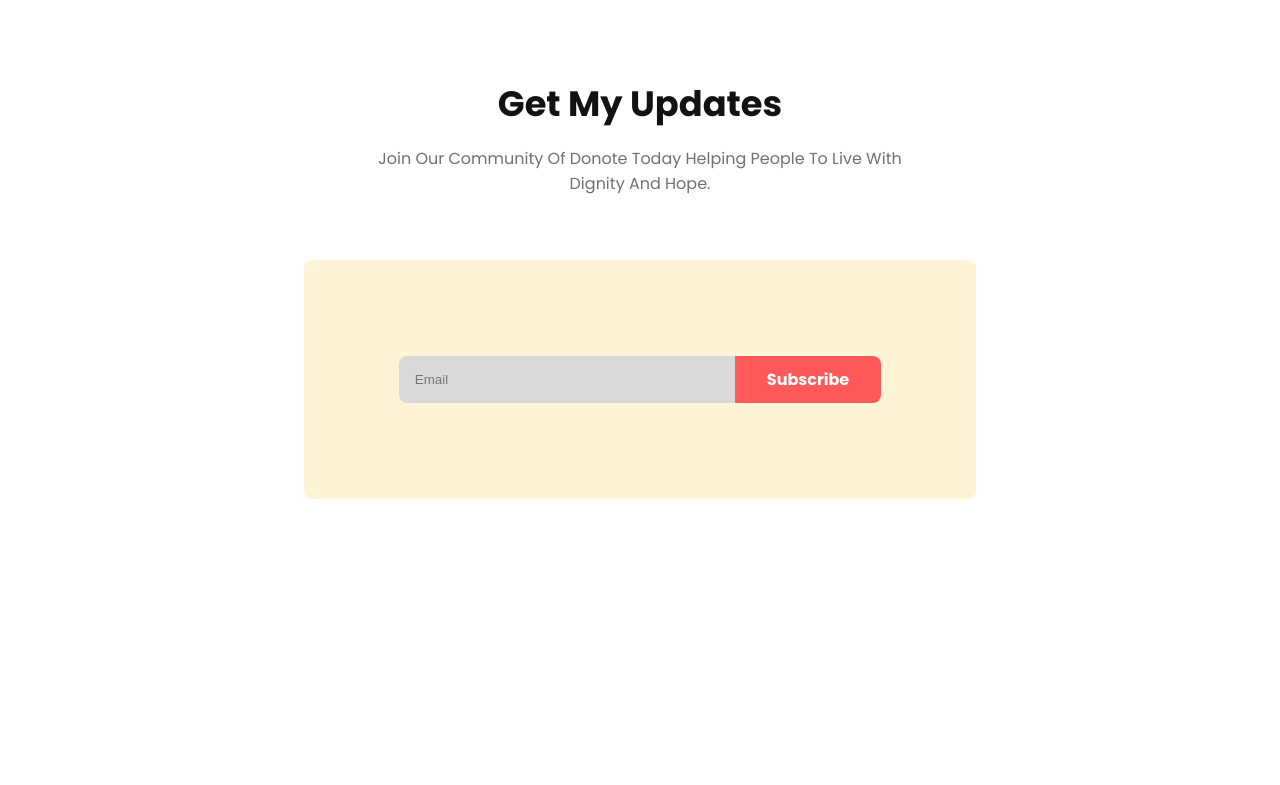
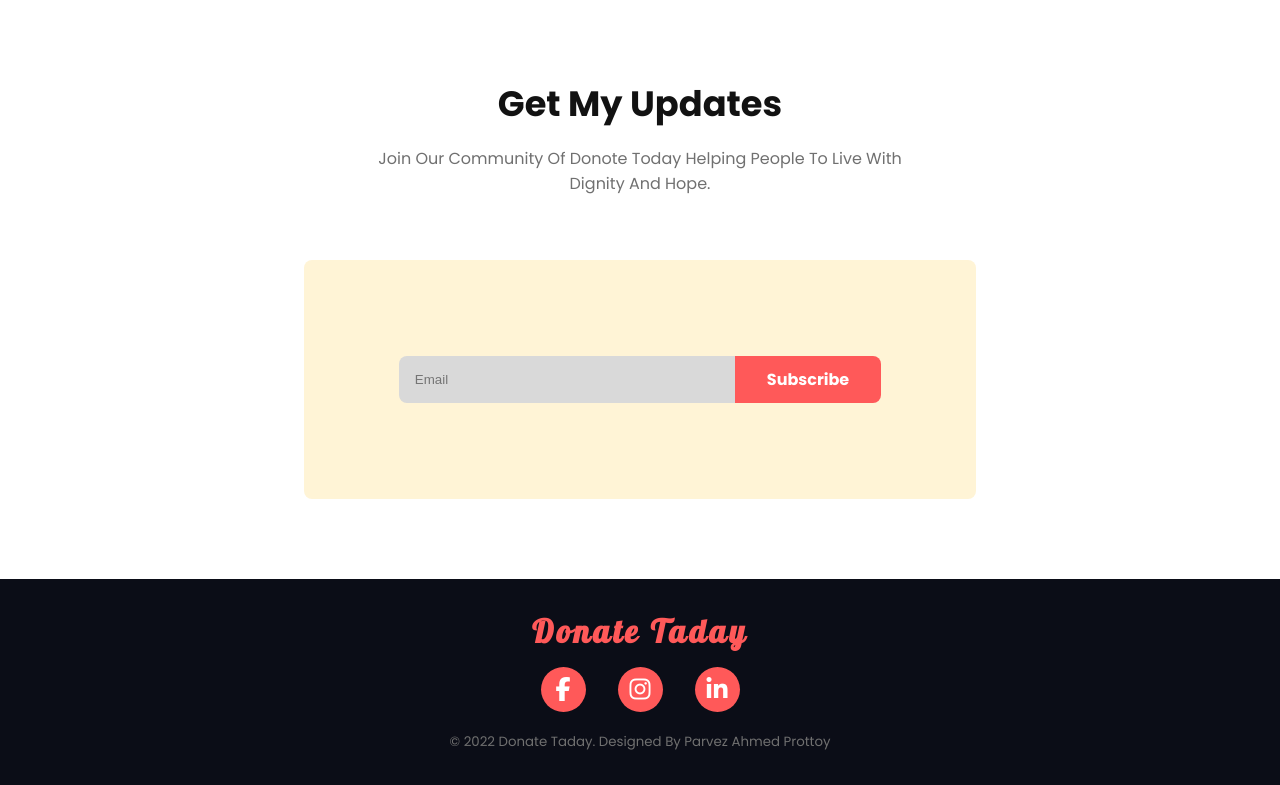
Before and after one commit to parvezahmedweb1/donate-today, a plain HTML site: page index.html in a window 1280 px wide. Shown: the part 1944-2729 px from the top of the page. Before the commit the page ends 2523 px from the top, so only its background shows below. Drawn offline with Linux system fonts and the light colour scheme.

Commit message:
footer section complete

```diff
--- a/index.html
+++ b/index.html
@@ -135,7 +135,7 @@
       </div>
     </section>
     <!-- ! our-plan-section end -->
-    <!-- ! update section start -->
+    <!-- ! update-section start -->
     <section id="update-section" class="mt mb">
       <div class="container">
         <div class="content-header">
@@ -154,6 +154,44 @@
         </div>
       </div>
     </section>
-    <!-- ! update section end -->
+    <!-- ! update-section end -->
+    <!-- ! footer-section start -->
+    <footer id="footer-section">
+      <div class="footer-content">
+        <h3>Donate Taday</h3>
+        <ul class="media-link-list">
+          <li>
+            <a
+              href="https://www.facebook.com/profile.php?id=100081181421557"
+              target="_blank"
+              ><i class="fa-brands fa-facebook-f"></i
+            ></a>
+          </li>
+          <li>
+            <a
+              href="https://www.instagram.com/parvezahmedprottoy/"
+              target="_blank"
+              ><i class="fa-brands fa-instagram"></i
+            ></a>
+          </li>
+          <li>
+            <a
+              href="https://www.linkedin.com/in/parvez-ahmed-prottoy-5680ab238/"
+              target="_blank"
+              ><i class="fa-brands fa-linkedin-in"></i
+            ></a>
+          </li>
+        </ul>
+        <small
+          >&copy; 2022 Donate Taday. Designed By Parvez Ahmed Prottoy</small
+        >
+      </div>
+    </footer>
+    <!-- ! footer-section end -->
+    <!-- ! fontawesome icon -->
+    <script
+      src="https://kit.fontawesome.com/0bea94eb1a.js"
+      crossorigin="anonymous"
+    ></script>
   </body>
 </html>
--- a/style/main.css
+++ b/style/main.css
@@ -31,6 +31,9 @@ img {
 }
 a {
   text-decoration: none;
+}
+li {
+  list-style: none;
 }
 .container {
   padding: 0 5rem;
@@ -225,3 +228,45 @@ textarea {
 /* ------------------------------------
     ! update-section style end
 --------------------------------------*/
+
+/* ------------------------------------
+    ! footer-section style end
+--------------------------------------*/
+#footer-section {
+  background-color: #0b0d17;
+  color: white;
+  padding: 2rem 0;
+}
+.footer-content {
+  text-align: center;
+}
+.footer-content h3 {
+  font-family: "Lobster", cursive;
+  letter-spacing: 0.2rem;
+  color: #ff5959;
+}
+.media-link-list {
+  display: flex;
+  justify-content: center;
+  column-gap: 2rem;
+  margin: 1rem 0;
+}
+.media-link-list li {
+  width: 45px;
+  height: 45px;
+  background-color: #ff5959;
+  border-radius: 50%;
+  display: flex;
+  justify-content: center;
+  align-items: center;
+}
+.media-link-list li a {
+  color: white;
+  font-size: 1.5rem;
+}
+.footer-content small {
+  color: #707070;
+}
+/* ------------------------------------
+    ! footer-section style end
+--------------------------------------*/
```
